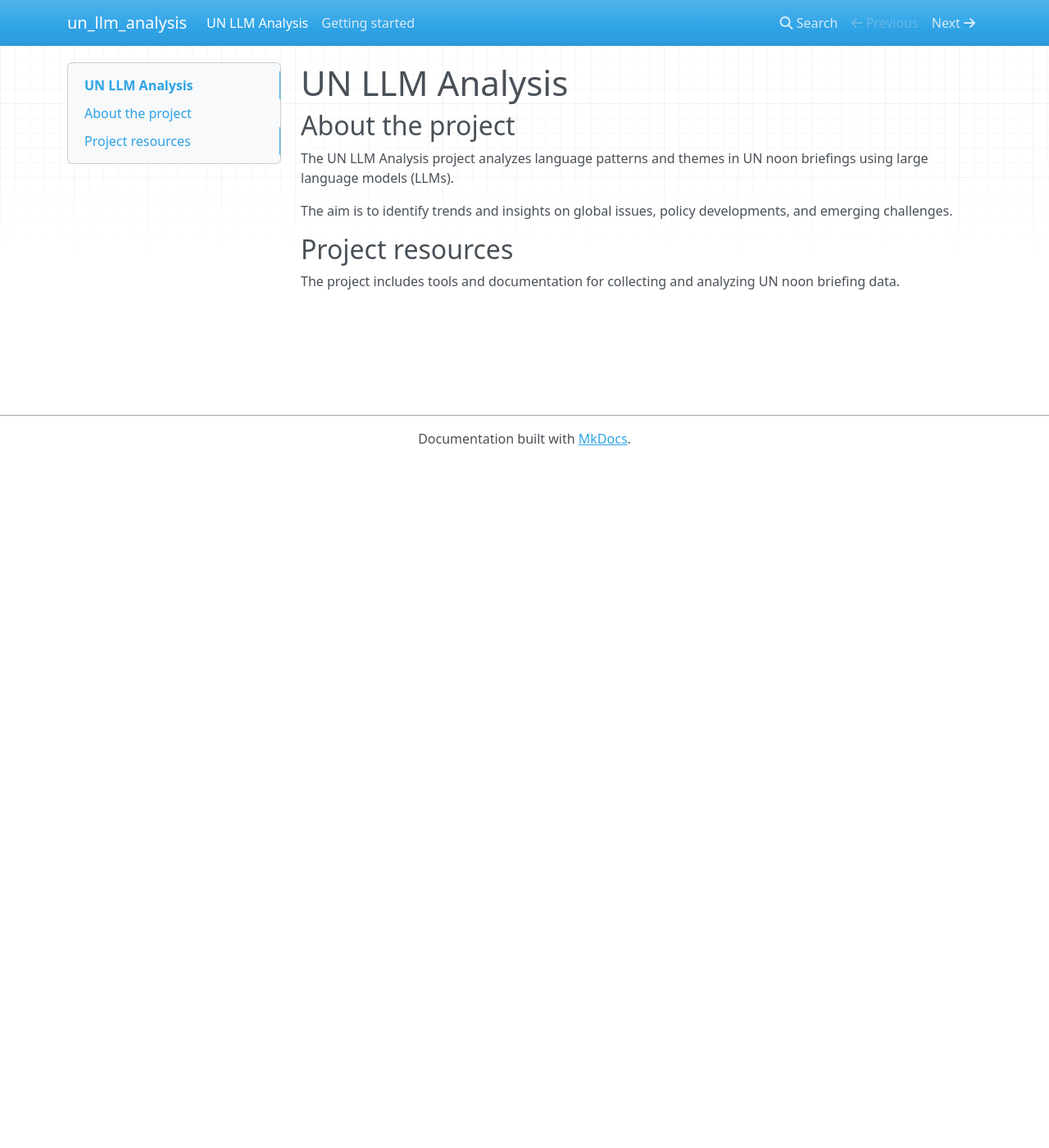
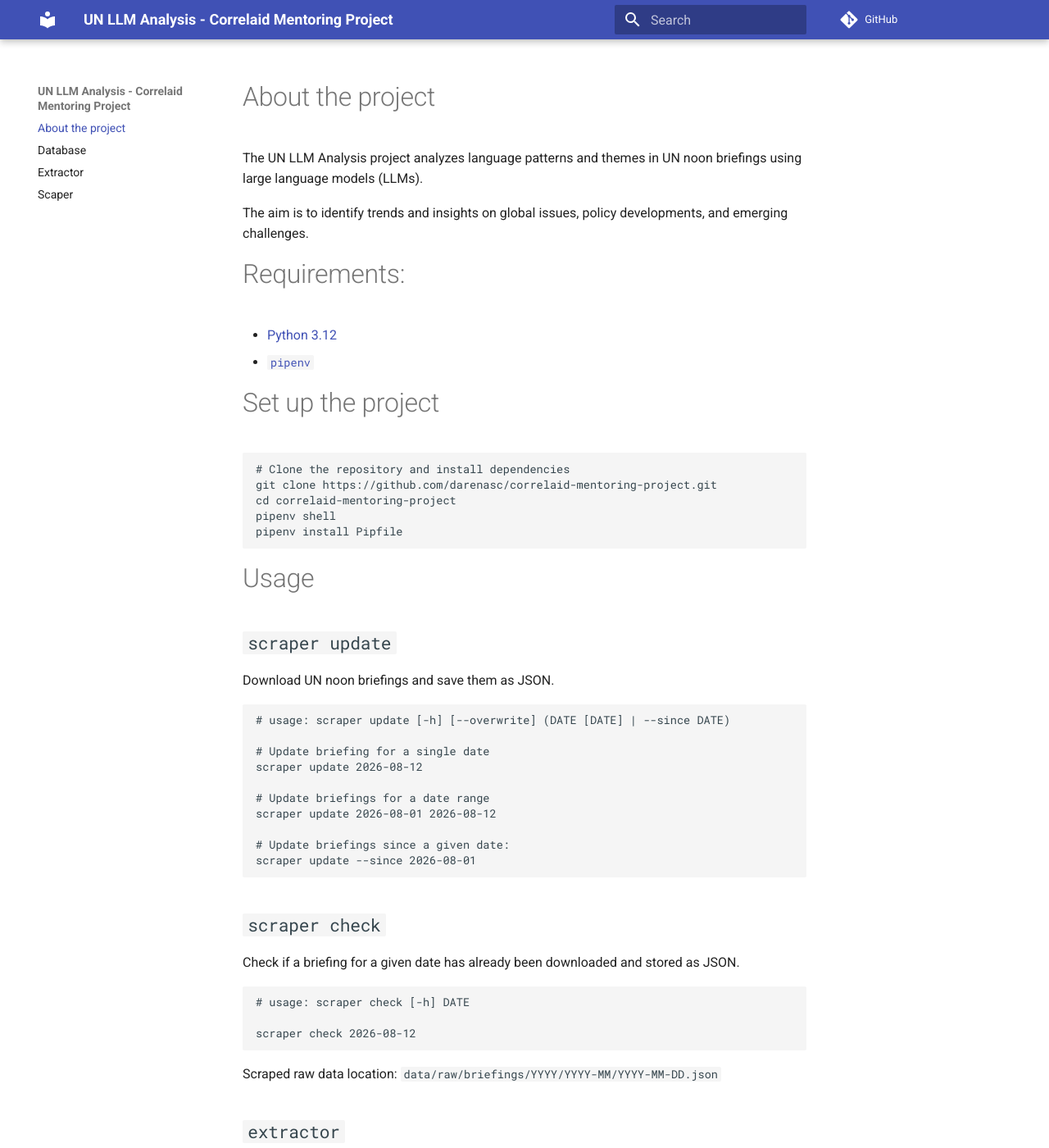
Before and after one commit to darenasc/UN-LLM-Analysis, an MkDocs documentation site: the page built from docs/docs/index.md, in a window 1280 px wide and 1400 px high. Shown: the whole window at 82% size. Built offline with MkDocs 1.6.1 and Material for MkDocs 9.7.7, drawn with Linux system fonts in a browser that asks for light colours; nearby versions of some CDN libraries; comment, search, counter and statistics services are not loaded; some of the changed text lies outside the part shown.

Commit message:
Add autodocstring to mkdocs to generate documentation from the project

````diff
--- /dev/null
+++ b/docs/docs/Database.md
@@ -0,0 +1 @@
+::: un_llm_analysis.database
--- /dev/null
+++ b/docs/docs/Extractor.md
@@ -0,0 +1 @@
+::: un_llm_analysis.extractor
--- /dev/null
+++ b/docs/docs/Scaper.md
@@ -0,0 +1 @@
+::: un_llm_analysis.scraper
--- a/docs/docs/index.md
+++ b/docs/docs/index.md
@@ -1,12 +1,82 @@
-
-# UN LLM Analysis
-
-## About the project
+# About the project
 
 The UN LLM Analysis project analyzes language patterns and themes in UN noon briefings using large language models (LLMs).
 
 The aim is to identify trends and insights on global issues, policy developments, and emerging challenges.
 
-## Project resources
+# Requirements:
+
+- [Python 3.12](https://www.python.org/downloads/release/python-31213/)
+- [`pipenv`](https://pipenv.pypa.io/en/latest/)
+
+# Set up the project
+
+```bash
+# Clone the repository and install dependencies
+git clone https://github.com/darenasc/correlaid-mentoring-project.git
+cd correlaid-mentoring-project
+pipenv shell
+pipenv install Pipfile
+```
+
+# Usage
+
+## `scraper update`
+Download UN noon briefings and save them as JSON.
+
+```bash
+# usage: scraper update [-h] [--overwrite] (DATE [DATE] | --since DATE)
+
+# Update briefing for a single date
+scraper update 2026-08-12
+
+# Update briefings for a date range
+scraper update 2026-08-01 2026-08-12
+
+# Update briefings since a given date:
+scraper update --since 2026-08-01
+```
+
+## `scraper check`
+Check if a briefing for a given date has already been downloaded and stored as JSON.
+
+```bash
+# usage: scraper check [-h] DATE
+
+scraper check 2026-08-12
+```
+
+Scraped raw data location:
+  `data/raw/briefings/YYYY/YYYY-MM/YYYY-MM-DD.json`
+
+## `extractor`
+
+Extract structured content from a scraped briefing JSON file.
+
+```python
+from pathlib import Path
+
+from un_llm_analysis.config import RAW_DATA_DIR
+from un_llm_analysis.extractor import extract_briefing
+
+briefing = extract_briefing(RAW_DATA_DIR / "briefings" / "2026" / "2026-08" / "2026-08-12.json")
+```
+
+The extracted result includes speaker information, sections, and full text when available.
+
+## `streamlit app`
+
+This project adds a streamlit app to visualise some of the data and analysis.
+Run the following command from the terminal to launch it.
+
+```bash
+# Start a streamlit app
+
+streamlit run app/Dashboard.py
+```
+
+The app will be running locally in http://localhost:8501
+
+# Project resources
 
 The project includes tools and documentation for collecting and analyzing UN noon briefing data.
--- a/docs/mkdocs.yml
+++ b/docs/mkdocs.yml
@@ -1,4 +1,42 @@
-site_name: un_llm_analysis
-#
+theme:
+  name: material
+
+site_name: "UN LLM Analysis - Correlaid Mentoring Project"
+site_description: Correlaid mentoring project 2026.
 site_author: Correlaid
-#
+site_url: https://darenasc.github.io/auto-fes/correlaid-mentoring-project
+repo_url: https://github.com/darenasc/correlaid-mentoring-project/
+
+plugins:
+  - search
+  - mkdocstrings:
+      default_handler: python
+      handlers:
+        python:
+          options:
+            docstring_style: google
+            show_source: true
+            show_root_heading: true
+            members_order: source
+            docstring_section_style: list
+            summary: true
+            heading_level: 1
+            parameter_headings: true
+            type_parameter_headings: true
+            show_root_full_path: false
+            show_symbol_type_heading: true
+            show_symbol_type_toc: true
+            separate_signature: true
+            show_signature_annotations: true
+            show_signature_type_parameters: true
+
+extra:
+  social:
+    - icon: fontawesome/brands/github-alt
+      link: https://github.com/correlaid
+    - icon: fontawesome/brands/instagram
+      link: https://www.instagram.com/correlaid
+    - icon: fontawesome/brands/linkedin
+      link: https://de.linkedin.com/company/correlaid
+    - icon: fontawesome/brands/facebook
+      link: https://facebook.com/WeAreCorrelAid
````
Also changed, not shown: docs/docs/getting-started.md (deleted, +0 -36 lines), README.md, 1 other file.
